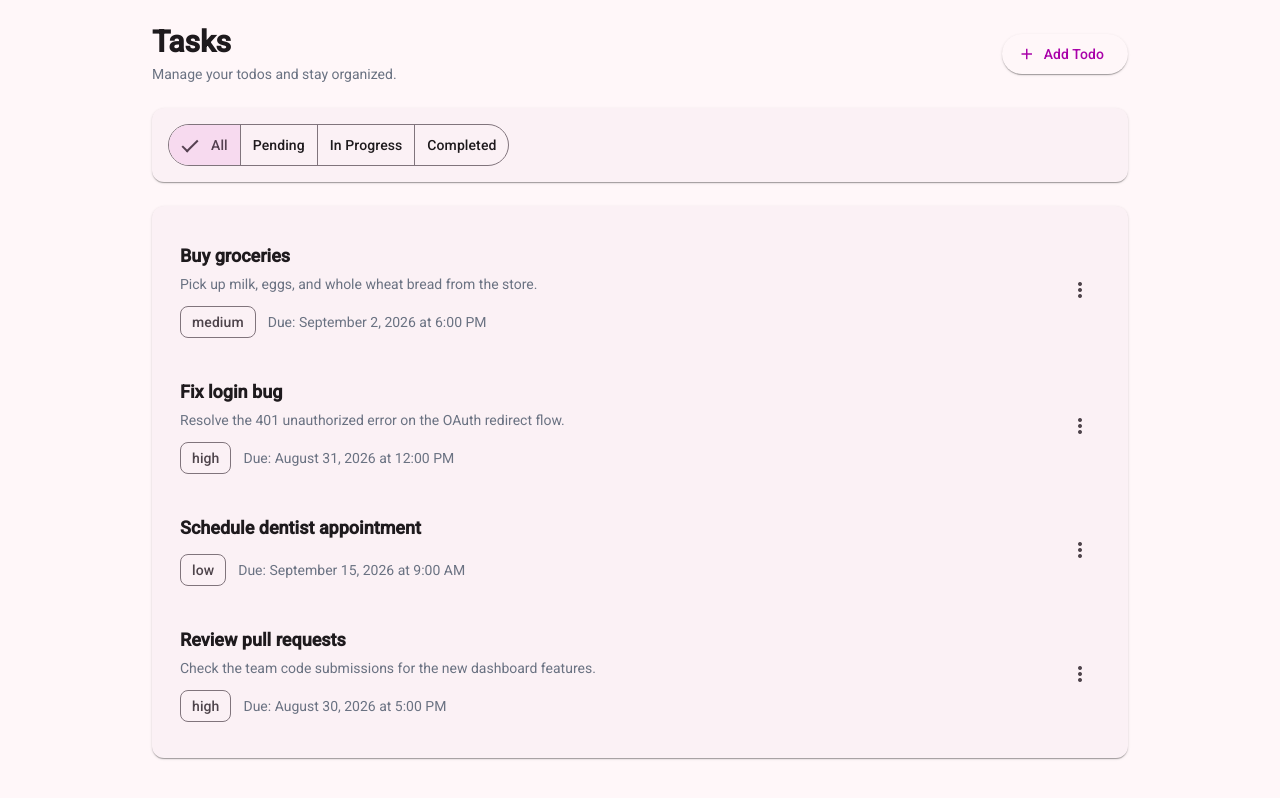
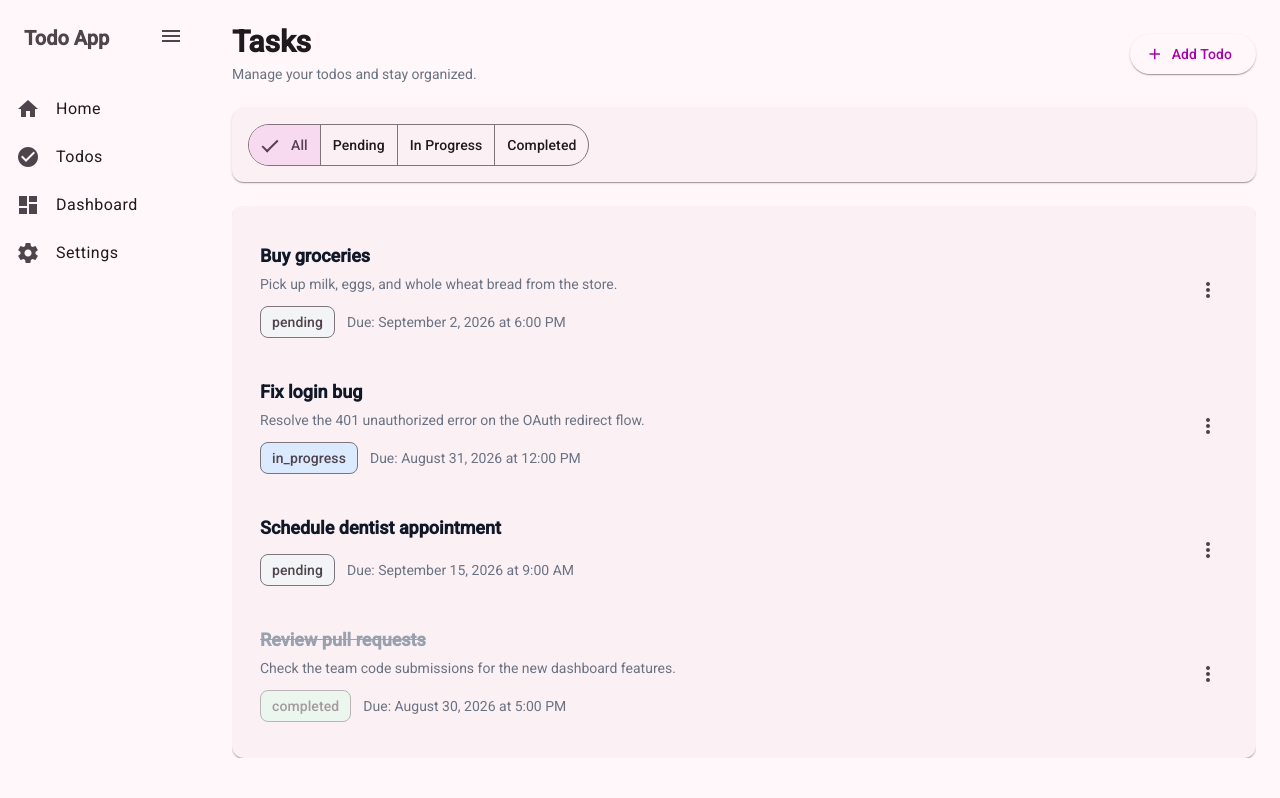
Before and after one commit to rowel-v/todo-manager, an Angular app: page /tasks in a window 1280 px wide. Before the commit this address led to /. Built offline with nearby package versions, Linux system fonts and the light colour scheme.

Commit message:
improve tasks page  & add routes

```diff
--- a/src/app/app.html
+++ b/src/app/app.html
@@ -1 +1,3 @@
-<app-tasks></app-tasks>
+<!-- <app-tasks></app-tasks> -->
+ <!-- <app-main-layout></app-main-layout> -->
+  <router-outlet />
--- a/src/app/app.routes.ts
+++ b/src/app/app.routes.ts
@@ -1,3 +1,26 @@
 import { Routes } from '@angular/router';
+import { Tasks } from './features/tasks/tasks';
+import { Settings } from './features/settings/settings';
+import { MainLayout } from './layout/main-layout/main-layout';
 
-export const routes: Routes = [];
+export const routes: Routes = [
+  {
+    path: '',
+    component: MainLayout,
+    children: [
+      {
+        path: 'tasks',
+        component: Tasks,
+      },
+      {
+        path: 'settings',
+        component: Settings,
+      },
+      {
+        path: '',
+        redirectTo: 'tasks',
+        pathMatch: 'full',
+      },
+    ],
+  },
+];
--- a/src/app/app.ts
+++ b/src/app/app.ts
@@ -1,11 +1,11 @@
 import { Component } from '@angular/core';
-import { Tasks } from "./features/tasks/tasks";
+import { RouterOutlet } from '@angular/router';
 
 @Component({
   selector: 'app-root',
   templateUrl: './app.html',
   styleUrl: './app.css',
-  imports: [Tasks]
+  imports: [RouterOutlet]
 })
 export class App {
 }
--- a/src/app/features/tasks/tasks.html
+++ b/src/app/features/tasks/tasks.html
@@ -1,5 +1,6 @@
-<div class="mx-auto max-w-5xl p-6">
-  <!-- Header -->
+<div class="mx-auto w-full h-full p-6 flex flex-col">
+  <!-- Header container-->
+  <div class="flex flex-col shrink-0">
     <div class="mb-6 flex flex-row items-center justify-between">
       <div>
         <h1 class="text-3xl font-bold">Tasks</h1>
@@ -11,41 +12,74 @@
         Add Todo
       </button>
     </div>
-
+    <div>
       <!-- Filters -->
       <mat-card class="mb-6">
         <mat-card-content>
           <mat-button-toggle-group value="all">
-        <mat-button-toggle value="all"> All </mat-button-toggle>
+            <mat-button-toggle value="all" (click)="changeCurrentFilterSelected('all')">
+              All
+            </mat-button-toggle>
 
-        <mat-button-toggle value="pending"> Pending </mat-button-toggle>
+            <mat-button-toggle value="pending" (click)="changeCurrentFilterSelected('pending')">
+              Pending
+            </mat-button-toggle>
 
-        <mat-button-toggle value="in_progress"> In Progress </mat-button-toggle>
+            <mat-button-toggle
+              value="in_progress"
+              (click)="changeCurrentFilterSelected('in_progress')"
+            >
+              In Progress
+            </mat-button-toggle>
 
-        <mat-button-toggle value="completed"> Completed </mat-button-toggle>
+            <mat-button-toggle value="completed" (click)="changeCurrentFilterSelected('completed')">
+              Completed
+            </mat-button-toggle>
           </mat-button-toggle-group>
         </mat-card-content>
       </mat-card>
+    </div>
+  </div>
 
   <!-- Tasks -->
-  <div class="flex flex-col gap-3">
+  <div class="flex flex-col gap-3 overflow-y-auto">
     <mat-card>
       <mat-card-content>
         @for (todo of todos(); track todo.id) {
+          @if (todo.status === currentFilterSelected() || currentFilterSelected() === 'all') {
             <!-- 1. Moved matRipple and (click) here. Added relative, overflow-hidden, cursor-pointer, and padding -->
             <div
-            class="flex items-center gap-4 p-3 rounded-lg relative overflow-hidden cursor-pointer hover:bg-gray-50 transition-colors"
+              class="flex items-center gap-4 p-3 rounded-lg relative overflow-hidden cursor-pointer hover:bg-blue-100 transition-colors"
               matRipple
               (click)="selectedTodo = todo; openTodoDetail()"
             >
               <!-- Removed mb-7 to balance the padding we added to the parent -->
               <div class="flex-1 py-2">
-              <h3 class="text-lg font-semibold">{{ todo.name }}</h3>
+                <!-- Inside your row -->
+                <h3
+                  class="text-lg font-semibold transition-all"
+                  [ngClass]="
+                    todo.status === 'completed' ? 'text-gray-400 line-through' : 'text-gray-900'
+                  "
+                >
+                  {{ todo.name }}
+                </h3>
                 <p class="mt-1 text-sm text-gray-500">{{ todo.description }}</p>
 
                 <div class="mt-3 flex items-center gap-3">
-                <mat-chip>{{ todo.priority }}</mat-chip>
-                <span class="text-sm text-gray-500"> Due: {{ formatDateTime(todo.duedate) }} </span>
+                  <mat-chip
+                    [ngClass]="{
+                      'bg-green-100! text-green-700!': todo.status === 'completed',
+                      'bg-blue-100! text-blue-700!': todo.status === 'in_progress',
+                      'bg-gray-100! text-gray-700!': todo.status === 'pending',
+                      'opacity-50': todo.status === 'completed',
+                    }"
+                  >
+                    {{ todo.status }}
+                  </mat-chip>
+                  <span class="text-sm text-gray-500">
+                    Due: {{ formatDateTime(todo.duedate) }}
+                  </span>
                 </div>
               </div>
 
@@ -58,6 +92,7 @@
                 <mat-icon>more_vert</mat-icon>
               </button>
             </div>
+          }
         } @empty {
           <app-empty-todos (createTodo)="openCreateTodoFormDialog()"></app-empty-todos>
         }
--- a/src/app/features/tasks/tasks.ts
+++ b/src/app/features/tasks/tasks.ts
@@ -1,6 +1,6 @@
 import { Component, inject, signal } from '@angular/core';
 import { TodoService } from '../../core/services/todo-service';
-import { Todo, TodoStatus } from '../../shared/models/todo';
+import { Todo } from '../../shared/models/todo';
 import { MatButtonModule } from '@angular/material/button';
 import { MatIconModule } from '@angular/material/icon';
 import { MatCardModule } from '@angular/material/card';
@@ -16,6 +16,9 @@ import { DeleteTodoDialog } from './delete-todo-dialog/delete-todo-dialog';
 import { EditTodoForm } from './edit-todo-form/edit-todo-form';
 import { TodoDetail } from './todo-detail/todo-detail';
 import { MatRippleModule } from '@angular/material/core';
+import { CommonModule } from '@angular/common';
+
+type FilterSelection = 'all' | 'pending' | 'in_progress' | 'completed';
 
 @Component({
   selector: 'app-tasks',
@@ -30,6 +33,7 @@ import { MatRippleModule } from '@angular/material/core';
     EmptyTodos,
     MatDialogModule,
     MatRippleModule,
+    CommonModule,
   ],
   templateUrl: './tasks.html',
   styles: ``,
@@ -40,6 +44,11 @@ export class Tasks {
   todos = this.todoService.todos;
   selectedTodo: Todo | null = null; // use for manage todo
   formatDateTime: (date: Date) => string = formatDateTime;
+  currentFilterSelected = signal<FilterSelection>('all');
+
+  changeCurrentFilterSelected(filter: FilterSelection) {
+    this.currentFilterSelected.set(filter);
+  }
 
   openCreateTodoFormDialog() {
     const dialogRef = this.todoFormDialog.open(CreateTodoForm, {
@@ -48,7 +57,7 @@ export class Tasks {
     });
 
     dialogRef.componentInstance.submitted.subscribe((todo) => {
-      this.addTodo(todo);
+      this.todoService.addTodo(todo);
       dialogRef.close();
     });
 
@@ -65,7 +74,7 @@ export class Tasks {
     });
 
     dialogRef.componentInstance.saved.subscribe((todo) => {
-      this.updateTodo(todo);
+      this.todoService.updateTodo(todo);
       dialogRef.close();
     });
 
@@ -80,7 +89,7 @@ export class Tasks {
     });
 
     dialogRef.componentInstance.confirmed.subscribe(() => {
-      this.deleteTodo(todo);
+      this.todoService.deleteTodo(todo);
       dialogRef.close();
     });
 
@@ -96,8 +105,8 @@ export class Tasks {
       data: this.selectedTodo,
     });
 
-    dialogRef.componentInstance.markAsCompleted.subscribe((todo) => {
-      this.todoService.updateStatus(todo, 'completed');
+    dialogRef.componentInstance.updatedStatus.subscribe(({ todoToUpdate, updatedStatus }) => {
+      this.todoService.updateStatus(todoToUpdate, updatedStatus);
       dialogRef.close();
     });
 
@@ -105,20 +114,4 @@ export class Tasks {
       dialogRef.close();
     });
   }
-
-  addTodo(todo: Todo) {
-    this.todoService.addTodo(todo);
-  }
-
-  deleteTodo(todo: Todo) {
-    this.todoService.deleteTodo(todo);
-  }
-
-  updateStatus(todo: Todo, status: TodoStatus) {
-    this.todoService.updateStatus(todo, status);
-  }
-
-  updateTodo(todo: Todo) {
-    this.todoService.updateTodo(todo);
-  }
 }
--- a/src/app/features/tasks/todo-detail/todo-detail.html
+++ b/src/app/features/tasks/todo-detail/todo-detail.html
@@ -68,12 +68,24 @@
   >
     Close
   </button>
+
+  @if (todo.status === 'pending') {
     <button
       mat-flat-button
       color="primary"
-    (click)="markAsCompleted.emit(todo)"
-    [disabled]="todo.status === 'completed'"
+      class="bg-purple-600..."
+      (click)="updatedStatus.emit({ todoToUpdate: todo, updatedStatus: 'in_progress' })"
+    >
+      Start Task
+    </button>
+  } @else if (todo.status === 'in_progress') {
+    <button
+      mat-flat-button
+      color="primary"
+      class="bg-purple-600..."
+      (click)="updatedStatus.emit({ todoToUpdate: todo, updatedStatus: 'completed'})"
     >
       Mark as Completed
     </button>
+  }
 </mat-dialog-actions>
--- a/src/app/features/tasks/todo-detail/todo-detail.ts
+++ b/src/app/features/tasks/todo-detail/todo-detail.ts
@@ -1,8 +1,8 @@
-import { Component, computed, inject, output, Signal } from '@angular/core';
+import { Component, computed, inject, output } from '@angular/core';
 import { CommonModule } from '@angular/common';
-import { MatDialogModule, MAT_DIALOG_DATA, MatDialogRef } from '@angular/material/dialog';
+import { MatDialogModule, MAT_DIALOG_DATA } from '@angular/material/dialog';
 import { MatButtonModule } from '@angular/material/button';
-import { Todo } from '../../../shared/models/todo';
+import { Todo, TodoStatus } from '../../../shared/models/todo';
 import { formatDateTime } from '../../../shared/utils/date-utils';
 
 @Component({
@@ -20,5 +20,5 @@ export class TodoDetail {
   });
 
   closed = output<void>();
-  markAsCompleted = output<Todo>();
+  updatedStatus = output<{ todoToUpdate: Todo; updatedStatus: TodoStatus }>();
 }
--- /dev/null
+++ b/src/app/layout/main-layout/main-layout.html
@@ -0,0 +1,39 @@
+<mat-sidenav-container class="h-screen">
+  <!-- Sidebar -->
+  <mat-sidenav #sidenav mode="side" opened class="w-52!">
+    <div class="flex flex-row p-6 justify-between">
+      <h1 class="text-xl font-bold">Todo App</h1>
+
+      <button mat-icon-button (click)="sidenav.toggle()" class="cursor-pointer">
+        <mat-icon>menu</mat-icon>
+      </button>
+    </div>
+
+    <mat-nav-list>
+      <a mat-list-item routerLink="/home">
+        <mat-icon matListItemIcon>home</mat-icon>
+        <span matListItemTitle>Home</span>
+      </a>
+
+      <a mat-list-item routerLink="/tasks">
+        <mat-icon matListItemIcon>check_circle</mat-icon>
+        <span matListItemTitle>Todos</span>
+      </a>
+
+      <a mat-list-item routerLink="/dashboard">
+        <mat-icon matListItemIcon>dashboard</mat-icon>
+        <span matListItemTitle>Dashboard</span>
+      </a>
+
+      <a mat-list-item routerLink="/settings">
+        <mat-icon matListItemIcon>settings</mat-icon>
+        <span matListItemTitle>Settings</span>
+      </a>
+    </mat-nav-list>
+  </mat-sidenav>
+
+  <!-- Main content -->
+  <mat-sidenav-content>
+    <router-outlet />
+  </mat-sidenav-content>
+</mat-sidenav-container>
--- /dev/null
+++ b/src/app/layout/main-layout/main-layout.ts
@@ -0,0 +1,21 @@
+import { Component } from '@angular/core';
+import { MatSidenavModule } from '@angular/material/sidenav';
+import { MatListModule } from '@angular/material/list';
+import { RouterOutlet, RouterLink } from '@angular/router';
+import { MatIconModule } from '@angular/material/icon';
+import { MatToolbarModule } from '@angular/material/toolbar';
+
+@Component({
+  selector: 'app-main-layout',
+  imports: [
+    MatSidenavModule,
+    MatListModule,
+    RouterOutlet,
+    MatIconModule,
+    RouterLink,
+    MatToolbarModule,
+  ],
+  templateUrl: './main-layout.html',
+  styles: ``,
+})
+export class MainLayout {}
```
Also changed, not shown: 1 other file (tests, documents, lock files or other folders). Lines whose indentation alone changed are shown as unchanged.
